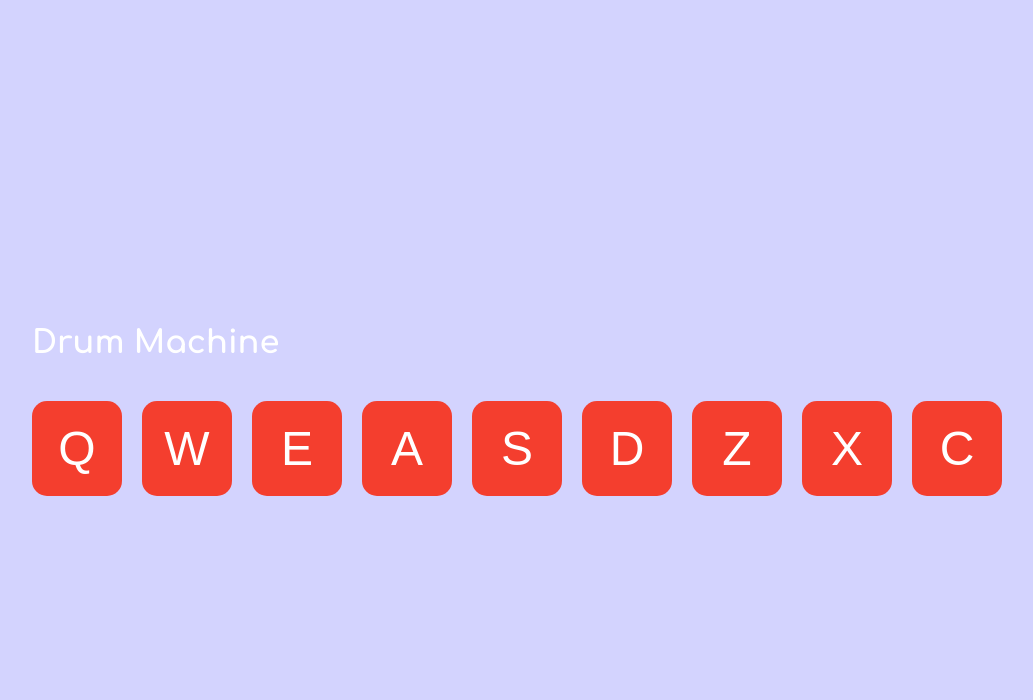
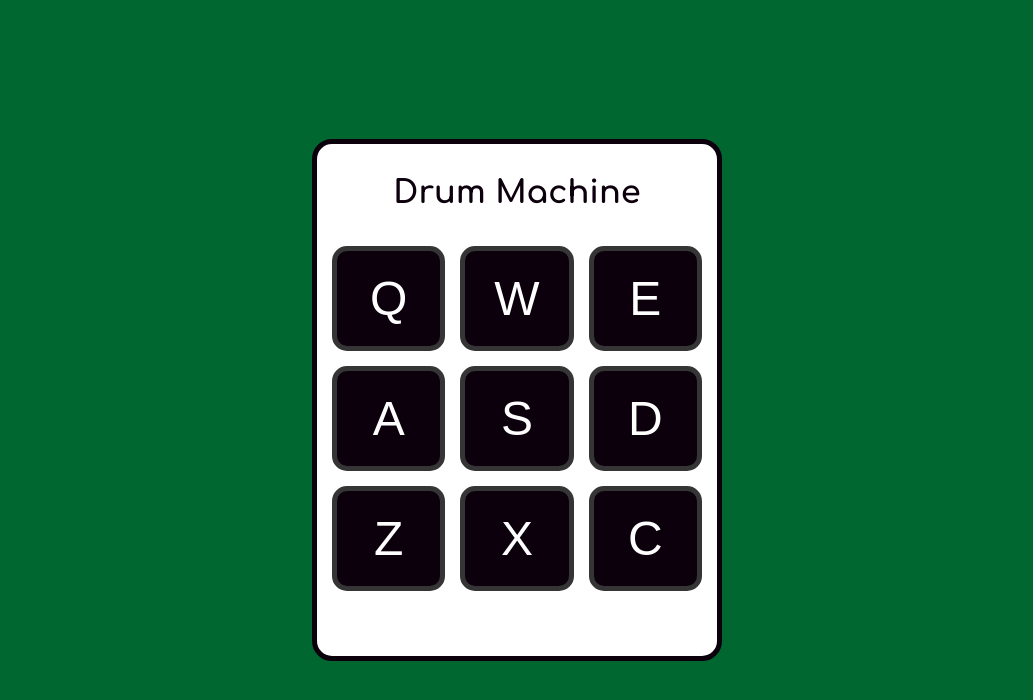
Before and after one commit to ashtagging/drum-machine, a React (Create React App) app: page / in a window 1280 px wide. Shown: the top 700 px of the page, without its empty margins (123-1156 px from the left). Built offline with nearby package versions, Linux system fonts and the light colour scheme.

Commit message:
Updated Styling & README

```diff
--- a/src/App.css
+++ b/src/App.css
@@ -8,38 +8,75 @@ body {
     justify-content: center;
     align-items: center;
     height: 100vh;
-    background-color: #d3d3fe;
+    background-color: red;
     font-family: comfortaa;
+    animation: changeBg 10s linear infinite;
 }
 
-.display {
-    background-color: rgb(92, 101, 100);
+@keyframes changeBg {
+    0% {
+        background-color: red;
+    }
+    25% {
+        background-color: yellow;
+    }
+    50% {
+        background-color: green;
+    }
+    75% {
+        background-color: blue;
+    }
+    100% {
+        background-color: red;
+    }
+}
+
+.drum-machine {
+    background-color: white;
+    opacity: 1;
+    border-radius: 20px;
+    width: 400px;
+    border: 5px solid #0d000d;
+}
+
+.keyboard {
+    display: grid;
+    grid-template-columns: repeat(3, 1fr);
+    column-gap: 5px;
+    row-gap: 5px;
+    padding: 0px 10px;
+}
+
+.display-text {
     display: flex;
     justify-content: center;
     align-items: center;
     border-radius: 20px;
+    color: #0d000d;
+    font-size: 2rem;
+    padding: 10px;
+    height: 40px;
+    font-weight: bold;
 }
 
 .title {
-    color: white;
+    color: #0d000d;
     padding: 10px;
-}
-
-.display-sound {
-    width: 150px;
-    color: white;
-    font-size: 1.5rem;
+    text-align: center;
 }
 
 .drum-pad {
     font-size: 3rem;
     padding: 20px;
-    margin: 10px;
+    margin: 5px;
     border-radius: 15px;
     cursor: pointer;
-    background-color: rgba(244, 62, 46);
+    background-color: #0d000d;
     color: white;
-    outline: none;
-    border: none;
-    width: 90px;
+    border: 5px solid #353535;
 }
+
+.drum-pad:hover {
+    background-color: #353535;
+    transition: 0.5s;
+}
--- a/src/App.js
+++ b/src/App.js
@@ -106,7 +106,7 @@ function App() {
 
   return (
     <div className="App">
-      <div id="drum-machine">
+      <div id="drum-machine" className="drum-machine">
         <h1 className="title" >Drum Machine</h1>
         <div className="keyboard">
           <Keyboard
@@ -115,7 +115,7 @@ function App() {
             setDisplaySound={setDisplaySound}
           />
         </div>
-        <div id="display" className="display">
+        <div id="display" className="display-text">
           {displaySound}
         </div>
       </div>
```
Also changed, not shown: 1 other file (tests, documents, lock files or other folders).
